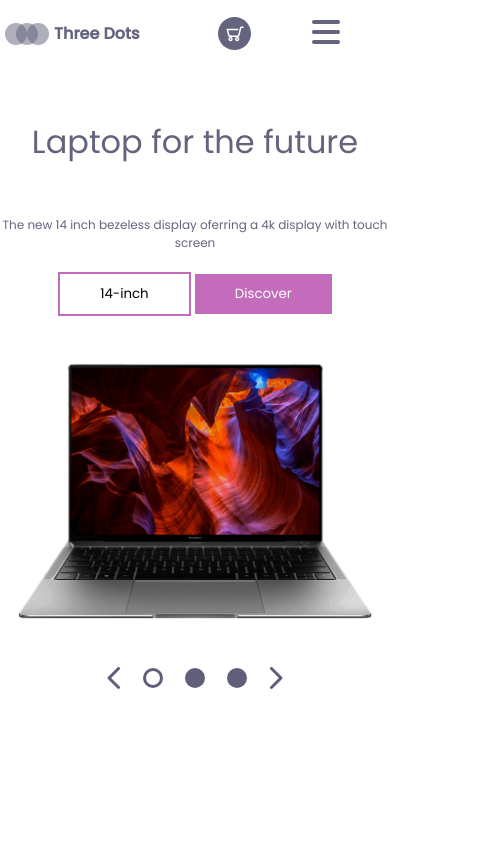
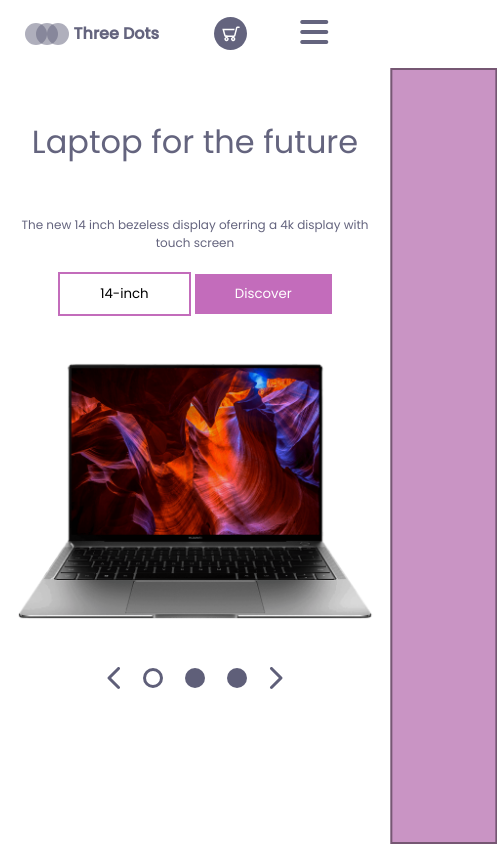
Before and after one commit to Emiltayeb/latoptUi, a plain HTML site: page index.html in a window 390 px wide. Shown: the whole page, 497 px wide, since content can reach past the window. Drawn offline with Linux system fonts and the light colour scheme.

Commit message:
fixed container x

```diff
--- a/style.css
+++ b/style.css
@@ -7,6 +7,11 @@
 body {
 	font-family: "Poppins", sans-serif;
 	color: #64647e;
+}
+
+.container {
+	max-width: 90%;
+	margin: 0 auto;
 }
 
 /* eclplsie bg */
@@ -224,7 +229,7 @@ nav {
 		transform: translateX(100%);
 		z-index: 2;
 		transition: all 0.5s ease-in;
-		display: none;
+
 	}
 
 
@@ -247,7 +252,6 @@ nav {
 }
 
 .navbar-show {
-
 	transform: translateX(0%);
 	display: flex
 }
```
